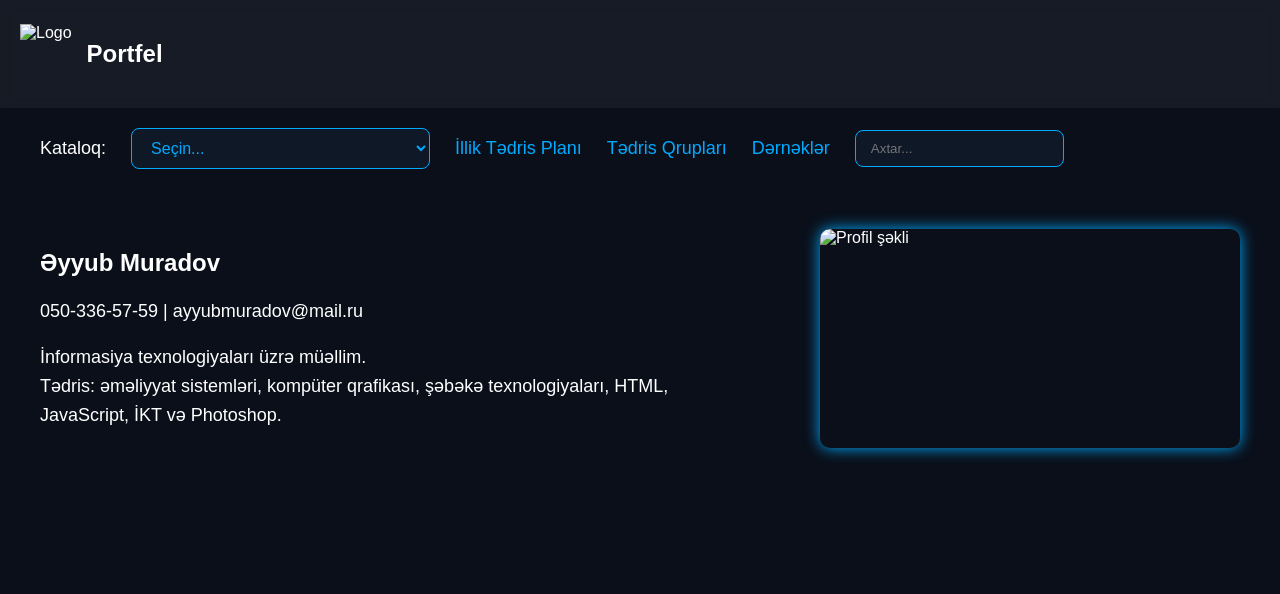
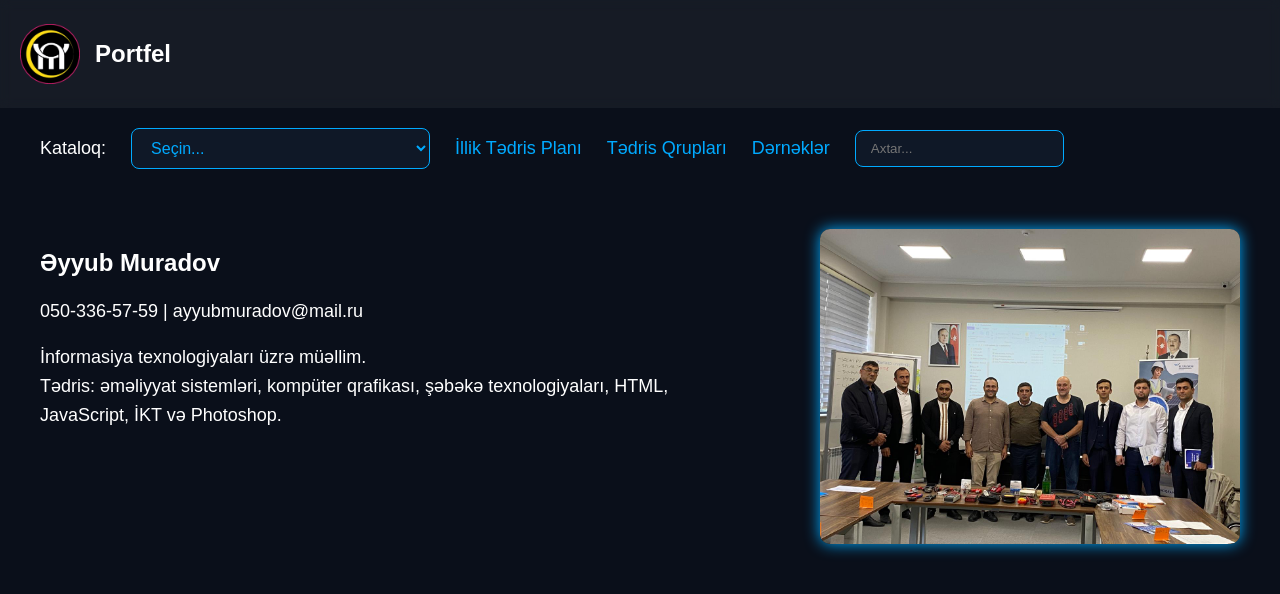
Before and after one commit to dkAYSYS/MyAysys, a plain HTML site: page index.html in a window 1280 px wide. Drawn offline with Linux system fonts and the light colour scheme.

Commit message:
Add files via upload

```diff
--- a/index.html
+++ b/index.html
@@ -82,7 +82,7 @@ select {
 <body>
 
 <header>
-  <img src="log.png" alt="Logo">
+  <img src="/img/log.png" alt="Logo">
   <h2>Portfel</h2>
 </header>
 
@@ -117,7 +117,7 @@ select {
   </div>
 
   <div class="photo">
-    <img src="me.jpg" alt="Profil şəkli" >
+    <img src="/img/me.jpg" alt="Profil şəkli" >
   </div>
 </div>
 
```
